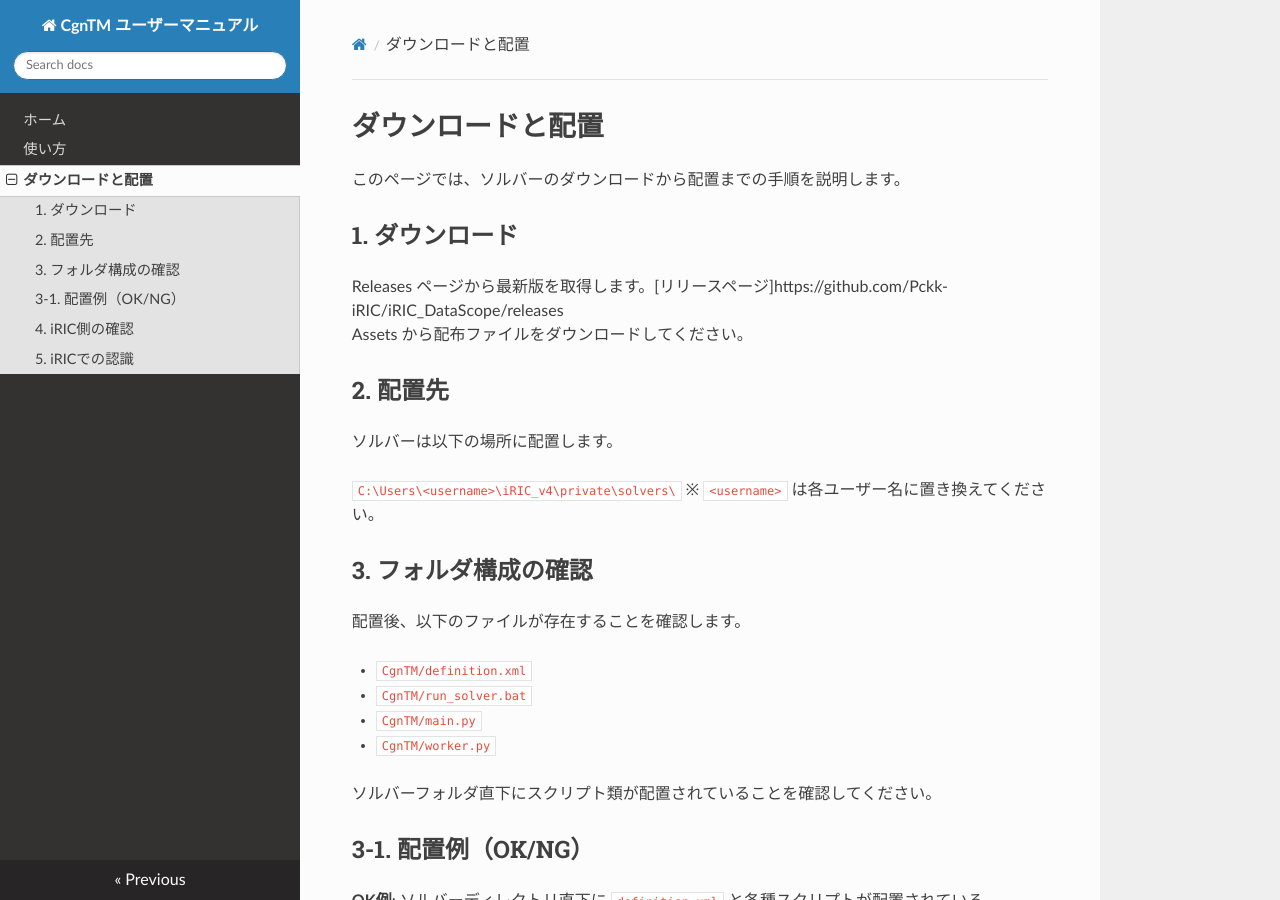
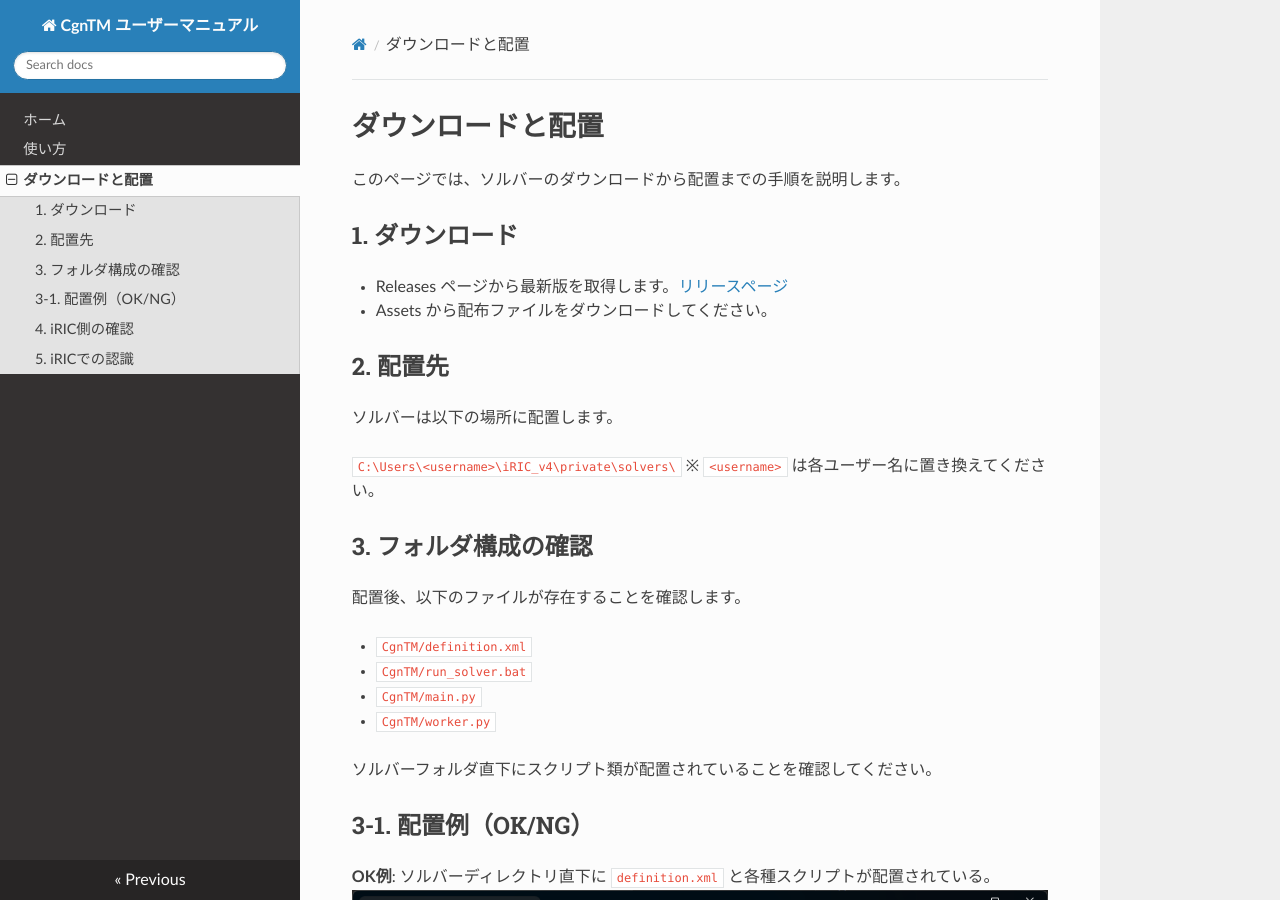
Before and after one commit to Pckk-iRIC/iric-solver-CgnTM, an MkDocs documentation site: the page built from docs/user/install.md, in a window 1280 px wide and 900 px high. Built offline with MkDocs 1.6.1, drawn with Linux system fonts in a browser that asks for light colours; nearby versions of some CDN libraries.

Commit message:
Update install.md

```diff
--- a/docs/user/install.md
+++ b/docs/user/install.md
@@ -3,8 +3,8 @@
 このページでは、ソルバーのダウンロードから配置までの手順を説明します。
 
 ## 1. ダウンロード
-Releases ページから最新版を取得します。[リリースページ]https://github.com/Pckk-iRIC/iRIC_DataScope/releases
-Assets から配布ファイルをダウンロードしてください。
+ - Releases ページから最新版を取得します。[リリースページ](https://github.com/Pckk-iRIC/iRIC_DataScope/releases)
+ - Assets から配布ファイルをダウンロードしてください。
 
 ## 2. 配置先
 ソルバーは以下の場所に配置します。
```
